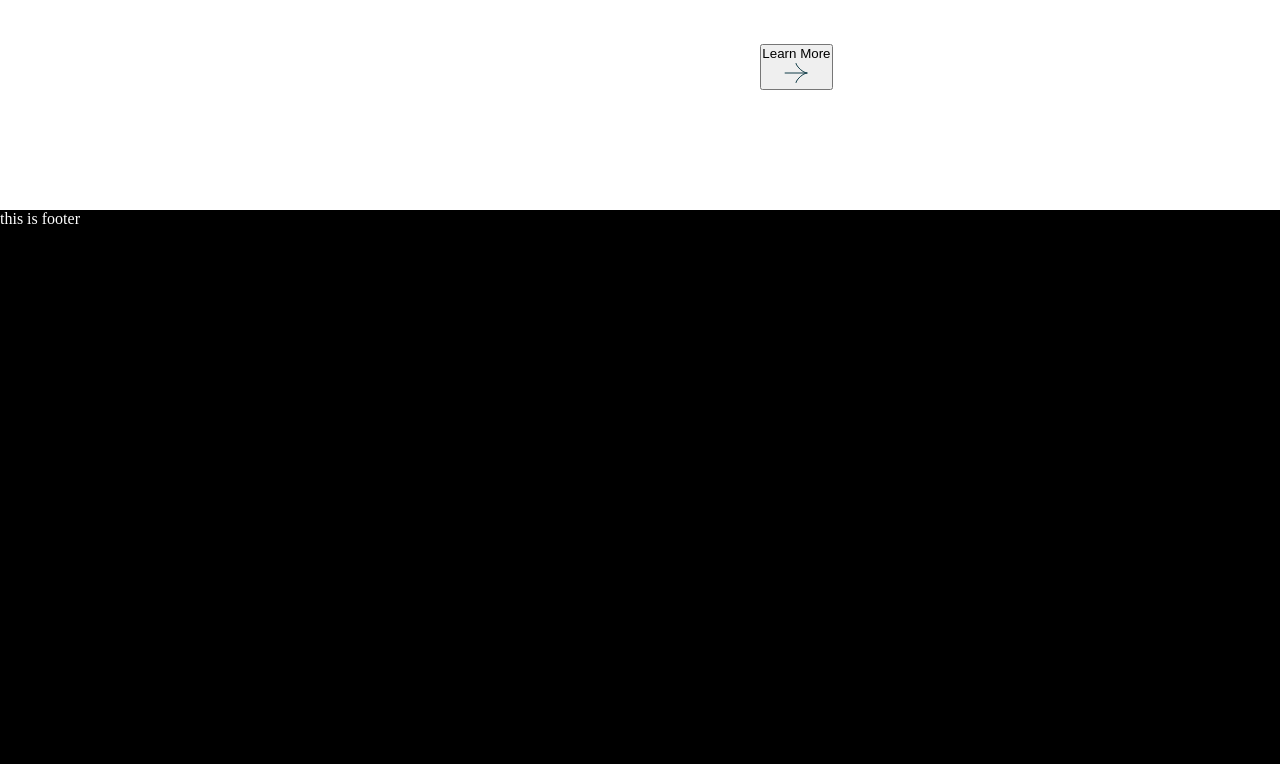
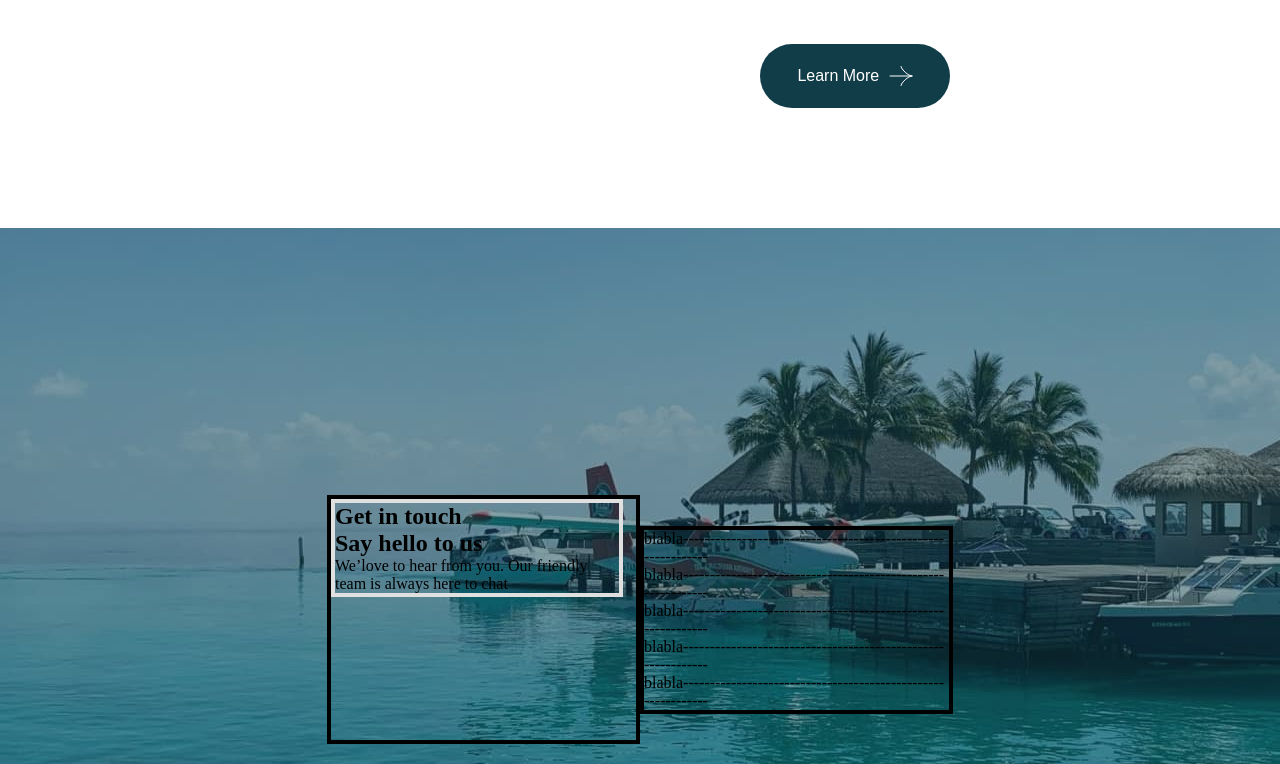
Before and after one commit to aatir371/hello_world_project_gh, a plain HTML site: page index.html in a window 1280 px wide. Shown: the part 3882-4646 px from the top of the page. Before the commit the page ends 4110 px from the top, so only its background shows below. Drawn offline with Linux system fonts and the light colour scheme.

Commit message:
sign-off

```diff
--- a/index.html
+++ b/index.html
@@ -140,8 +140,7 @@
 
                 </button>
                 <button class="mid-2-btn">
-                    <svg width="24" height="24" viewBox="0 0 24 24" fill="none" xmlns="http://www.w3.org/2000/svg"
-                        class="temp">
+                    <svg width="24" height="24" viewBox="0 0 24 24" fill="none" xmlns="http://www.w3.org/2000/svg">
                         <path
                             d="M12 2.12207C12 3.16637 13.035 4.72907 14.0812 6.04147C15.4284 7.73117 17.0362 9.20727 18.8811 10.3343C20.2632 11.1782 21.9414 11.9883 23.2896 11.9883M12 21.8789C12 20.8346 13.035 19.2719 14.0812 17.9595C15.4284 16.2699 17.0362 14.7937 18.8811 13.6667C20.2632 12.8228 21.9414 12.0127 23.2896 12.0127M23.2896 12.0005H0.710449" />
                     </svg>
@@ -153,7 +152,9 @@
             <span class="mid-3-pictures-column">
                 <img src="./images/jp-pic-3.jpg" alt="Japan-picture-3" />
                 <!-- <video src="https://www.youtube.com/watch?v=4qp3XtU4Ye0"></video> -->
-                <video src="https://www.w3schools.com/html/mov_bbb.mp4" controls muted></video>
+                <div class="mid-3-pictures-column-video-container">
+                    <video src="https://www.w3schools.com/html/mov_bbb.mp4" controls muted></video>
+                </div>
             </span>
             <span class="mid-3-text-column">
                 <div class="mid-3-top-heading">
@@ -196,16 +197,32 @@
                     </div>
                 </div>
                 <div>
-                    <button>
+                    <button class="mid-3-content-container-btn">
                         <p>Learn More</p>
-                        <img src="./images/left-arrow2.svg" alt="scroll-right">
+                        <svg width="24" height="24" viewBox="0 0 24 24" fill="none" xmlns="http://www.w3.org/2000/svg">
+                            <path
+                                d="M12 2.12207C12 3.16637 13.035 4.72907 14.0812 6.04147C15.4284 7.73117 17.0362 9.20727 18.8811 10.3343C20.2632 11.1782 21.9414 11.9883 23.2896 11.9883M12 21.8789C12 20.8346 13.035 19.2719 14.0812 17.9595C15.4284 16.2699 17.0362 14.7937 18.8811 13.6667C20.2632 12.8228 21.9414 12.0127 23.2896 12.0127M23.2896 12.0005H0.710449" />
+                        </svg>
                     </button>
                 </div>
             </span>
         </section>
 
-        <section class="mid-4-get-in-touch">
-
+        <section class="mid-4">
+            <span class="mid-4-left">
+                <span class="mid-4-left-text-contaiiner">
+                    <h2>Get in touch</h2>
+                    <h1>Say hello to us</h1>
+                    <p>We’love to hear from you. Our friendly team is always here to chat</p>
+                </span>
+            </span>
+            <span class="mid-4-right">
+                <p>blabla-------------------------------------------------------------</p>
+                <p>blabla-------------------------------------------------------------</p>
+                <p>blabla-------------------------------------------------------------</p>
+                <p>blabla-------------------------------------------------------------</p>
+                <p>blabla-------------------------------------------------------------</p>
+            </span>
         </section>
     </main>
 
--- a/style.css
+++ b/style.css
@@ -410,24 +410,40 @@
     display: flex;
     flex-direction: column;
     justify-content: center;
-    align-items: center;
+    /* align-items: center; */
+    /* align-content: end; */
+    align-content: flex-end;
+    /* align-content: flex-start; */
     padding: 0px 12px;
 }
 
 .mid-3-pictures-column img{
     width: 582px;
     height: 728px;
-    border-radius: 30px;
+    border-radius: 45px;
     padding-top: 12px;
 }
 
-.mid-3-pictures-column video{
-    width: 582px;
+.mid-3-pictures-column-video-container{
+    display: flex;
+    flex-direction: column;
+    background-size: cover;
+    overflow: hidden;
+    width: 640px;
+    height: 350px;
+    border-radius: 45px;
+    margin-top: -230px;
+    margin-left: -60px;
+    box-shadow: 0px 0px 0px 5px #ffffff;
+}
+
+/* aspect-ratio wasn't used, i managed to contain video using "background-size: cover;" */
+/* .mid-3-pictures-column video{
+    width: 640px;
     aspect-ratio: 16/9;
     border-radius: 45px;
-    padding-top: 12px;
-    box-shadow: 0px 0px 0px 10px #000000;
-}
+    box-shadow: 0px 0px 0px 10px #ffffff;
+} */
 
 .mid-3-text-column{
     display: flex;
@@ -521,3 +537,84 @@
     color: #6e7070;
     margin: 0px 0px -4.8px;
 }
+
+.mid-3-content-container-btn{
+    background-color: #113d48;
+    display: flex;
+    flex-direction: row;
+    justify-content: center;
+    align-items: center;
+    /* padding: 19px, 35px; */
+    gap: 10px;
+    width: 190px;
+    height: 64px;
+    border-radius: 40px;
+    border: none;
+    cursor: pointer;
+    color: #ffffff;
+    font-size: 16px;
+    font-family: sans-serif;
+    transition: .4s ease;
+}
+
+.mid-3-content-container-btn p{
+    font-size: 16px;
+}
+
+.mid-3-content-container-btn svg{
+    stroke: #ffffff;
+}
+
+.mid-3-content-container-btn:hover{
+    background-color: #e56934;
+}
+
+/* -------------------------------------------------------------------------------------------------------------------------- */
+
+.mid-4{
+    display: flex;
+    flex-direction: row;
+    justify-content: center;
+    align-items: center;
+    height: 784px;
+    background-image: url('./images/contact_bg_1.jpg');
+    background-position: center;
+    background-position-y: top;
+    background-repeat: no-repeat;
+    background-color: #ffffff;
+    color: #000000;
+}
+
+
+.mid-4-left{
+    display: flex;
+    flex-direction: column;
+    justify-items: first baseline;
+    width: 536px;
+    height: 241px;
+    margin-left: 327px;
+    border: 4px solid #000000;
+}
+
+.mid-4-left-text-contaiiner{
+    max-width: 284px;
+    max-height: 242px;
+    margin-bottom: 49px;
+    border: 4px solid #e0e0e0;
+}
+
+
+
+.mid-4-right{
+    display: flex;
+    flex-direction: column;
+    justify-content: center;
+    width: 536px;
+    margin-right: 327px;
+    border: 4px solid #000000;
+}
+
+
+
+
+/* contact_bg_1.jpg */
```
Also changed, not shown: images/contact_bg_1.jpg (added).
